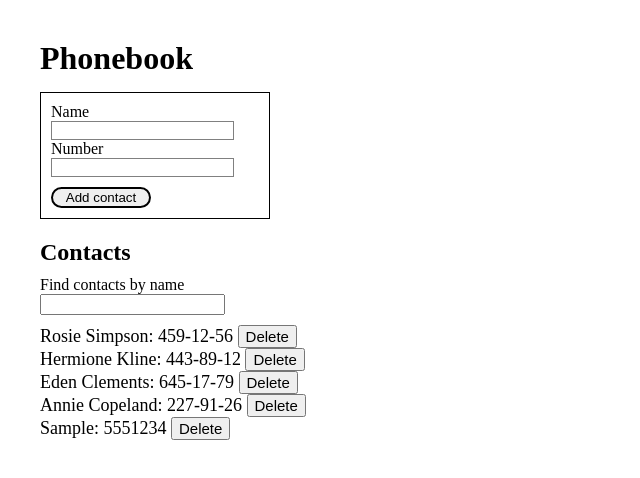
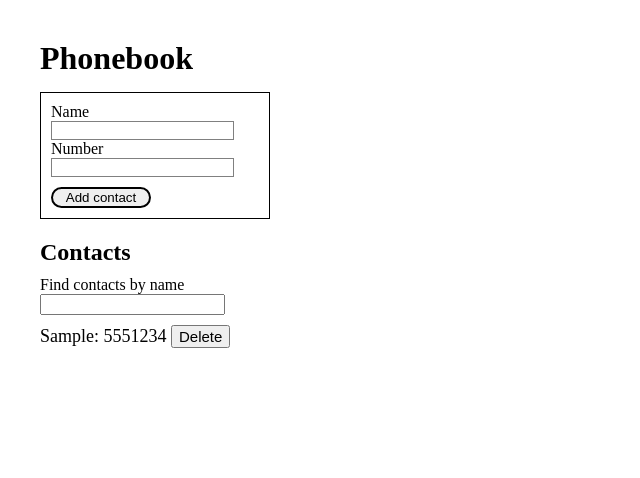
Before and after one commit to onluwin/goit-react-hw-06-phonebook, a React (Create React App) app: page / in a window 1280 px wide. Both pictures are taken after typing "Sample", "5551234" into the empty fields and a click on the button "Add contact". Shown: the top 478 px of the page, without its empty margins (0-640 px from the left). Built offline with nearby package versions, Linux system fonts and the light colour scheme.

Commit message:
add slises and redux logic, add redux persist left

```diff
--- a/src/components/Phonebook/ContactList.jsx
+++ b/src/components/Phonebook/ContactList.jsx
@@ -1,18 +1,25 @@
-import { nanoid } from 'nanoid/non-secure';
+import { useDispatch } from 'react-redux';
+// import { nanoid } from 'nanoid/non-secure';
+
+import { deleteContact } from '../../redux/contacts/contactsSlice';
 
 import { List } from './Phonebook.styled';
 import { ContactItem } from './Phonebook.styled';
 
 export const ContactList = ({ contacts, onDelete }) => {
+  let stringifyData = JSON.stringify(contacts);
+  let data = JSON.parse(stringifyData);
+  const dispatch = useDispatch();
+
   return (
     <List>
-      {contacts.map(item => {
-        item.id = nanoid();
+      {data.map(item => {
+        console.log(item);
         return (
           <ContactItem key={item.id}>
             {item.name}: {item.number} {''}
             <button
-              onClick={() => onDelete(item.id)}
+              onClick={() => dispatch(deleteContact(item.id))}
               type="button"
               style={{ fontSize: 15 }}
             >
--- a/src/components/Phonebook/Phonebook.jsx
+++ b/src/components/Phonebook/Phonebook.jsx
@@ -1,17 +1,28 @@
-import { useState, useEffect, useMemo } from 'react';
+import { useEffect, useMemo } from 'react';
 import { ContactForm } from './ContactForm';
 import { Filter } from './Filter';
 import { ContactList } from './ContactList';
 
 import { Wrapper } from './Phonebook.styled';
 import { Title } from './Phonebook.styled';
-import { getContacts } from 'utils/getContacts';
+// import { getContacts } from 'utils/getContacts';
+
+// REDUX
+import { useSelector, useDispatch } from 'react-redux';
+
+import { getContacts, getFilter } from '../../redux/selectors';
+import { addContact, deleteContact } from '../../redux/contacts/contactsSlice';
+import { updateFilter } from 'redux/filter/filterSlice';
+import { nanoid } from 'nanoid';
 
 const lSKey = 'contacts-data-key';
 export const Phonebook = () => {
-  const [contacts, setContacts] = useState(() => getContacts(lSKey));
+  // const [contacts, setContacts] = useState(() => getContacts(lSKey));
+  // const [filter, setFilter] = useState('');
 
-  const [filter, setFilter] = useState('');
+  const dispatch = useDispatch();
+  const contacts = useSelector(getContacts);
+  const filter = useSelector(getFilter);
 
   useEffect(() => {
     localStorage.setItem(lSKey, JSON.stringify(contacts));
@@ -32,23 +43,18 @@ export const Phonebook = () => {
     if (inContacts) {
       return alert('Type another name or number');
     }
-    setContacts(prevState => {
-      return [...prevState.map(item => item), values];
-    });
+    // setContacts(prevState => {
+    //   return [...prevState.map(item => item), values];
+    // });
+    dispatch(addContact({ ...values, id: nanoid() }));
 
     resetForm();
   };
   const onInput = e => {
     const input = e.currentTarget.value;
-    setFilter(input);
+    // setFilter(input);
+    dispatch(updateFilter(input));
   };
-  const onDelete = id => {
-    setContacts(prevState => {
-      const filteredContacts = prevState.filter(contact => contact.id !== id);
-      return filteredContacts;
-    });
-  };
-
   return (
     <Wrapper>
       <Title>Phonebook</Title>
@@ -58,7 +64,7 @@ export const Phonebook = () => {
         <>
           <h2 style={{ marginBottom: 10 }}>Contacts</h2>
           <Filter onInput={onInput} />
-          <ContactList contacts={filteredContacts} onDelete={onDelete} />
+          <ContactList contacts={filteredContacts} />
         </>
       )}
     </Wrapper>
--- a/src/index.js
+++ b/src/index.js
@@ -2,9 +2,13 @@ import React from 'react';
 import ReactDOM from 'react-dom/client';
 import { App } from 'components/App';
 import './index.css';
+import { Provider } from 'react-redux';
+import { store } from 'redux/store';
 
 ReactDOM.createRoot(document.getElementById('root')).render(
   <React.StrictMode>
-    <App />
+    <Provider store={store}>
+      <App />
+    </Provider>
   </React.StrictMode>
 );
--- /dev/null
+++ b/src/redux/contacts/contactsSlice.js
@@ -0,0 +1,17 @@
+import { createSlice } from '@reduxjs/toolkit';
+
+const contactsSlice = createSlice({
+  name: 'contacts',
+  initialState: [],
+  reducers: {
+    addContact(state, action) {
+      state.push(action.payload);
+    },
+    deleteContact(state, action) {
+      return state.filter(item => item.id !== action.payload);
+    },
+  },
+});
+
+export const { addContact, deleteContact } = contactsSlice.actions;
+export const contactsReducer = contactsSlice.reducer;
--- /dev/null
+++ b/src/redux/filter/filterSlice.js
@@ -0,0 +1,14 @@
+import { createSlice } from '@reduxjs/toolkit';
+
+const filterSlice = createSlice({
+  name: 'filter',
+  initialState: '',
+  reducers: {
+    updateFilter(state, action) {
+      return (state = action.payload);
+    },
+  },
+});
+
+export const { updateFilter } = filterSlice.actions;
+export const filterReducer = filterSlice.reducer;
--- /dev/null
+++ b/src/redux/selectors.js
@@ -0,0 +1,2 @@
+export const getContacts = state => state.contacts;
+export const getFilter = state => state.filter;
--- /dev/null
+++ b/src/redux/store.js
@@ -0,0 +1,10 @@
+import { configureStore } from '@reduxjs/toolkit';
+import { contactsReducer } from './contacts/contactsSlice';
+import { filterReducer } from './filter/filterSlice';
+
+export const store = configureStore({
+  reducer: {
+    contacts: contactsReducer,
+    filter: filterReducer,
+  },
+});
```
